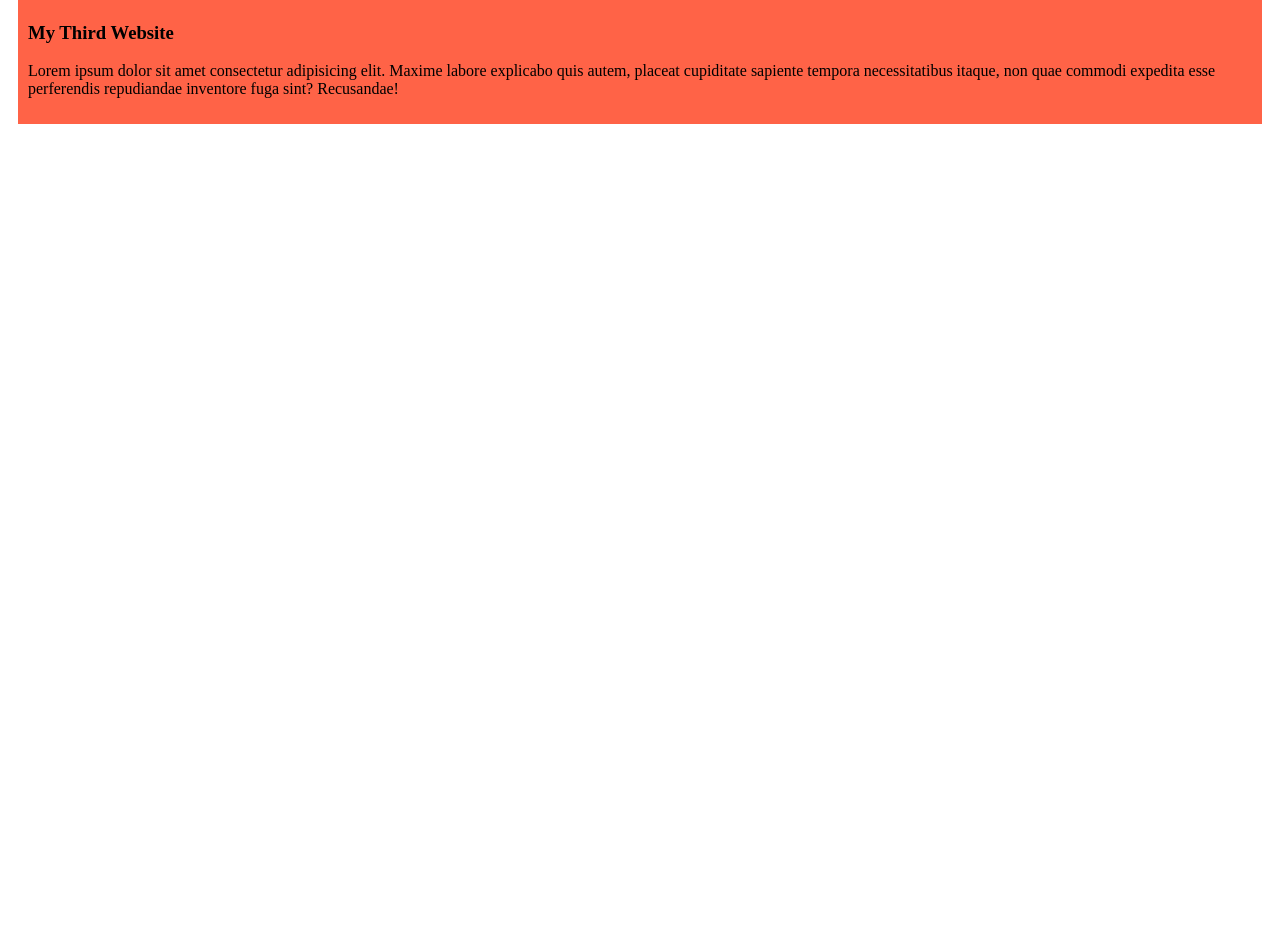
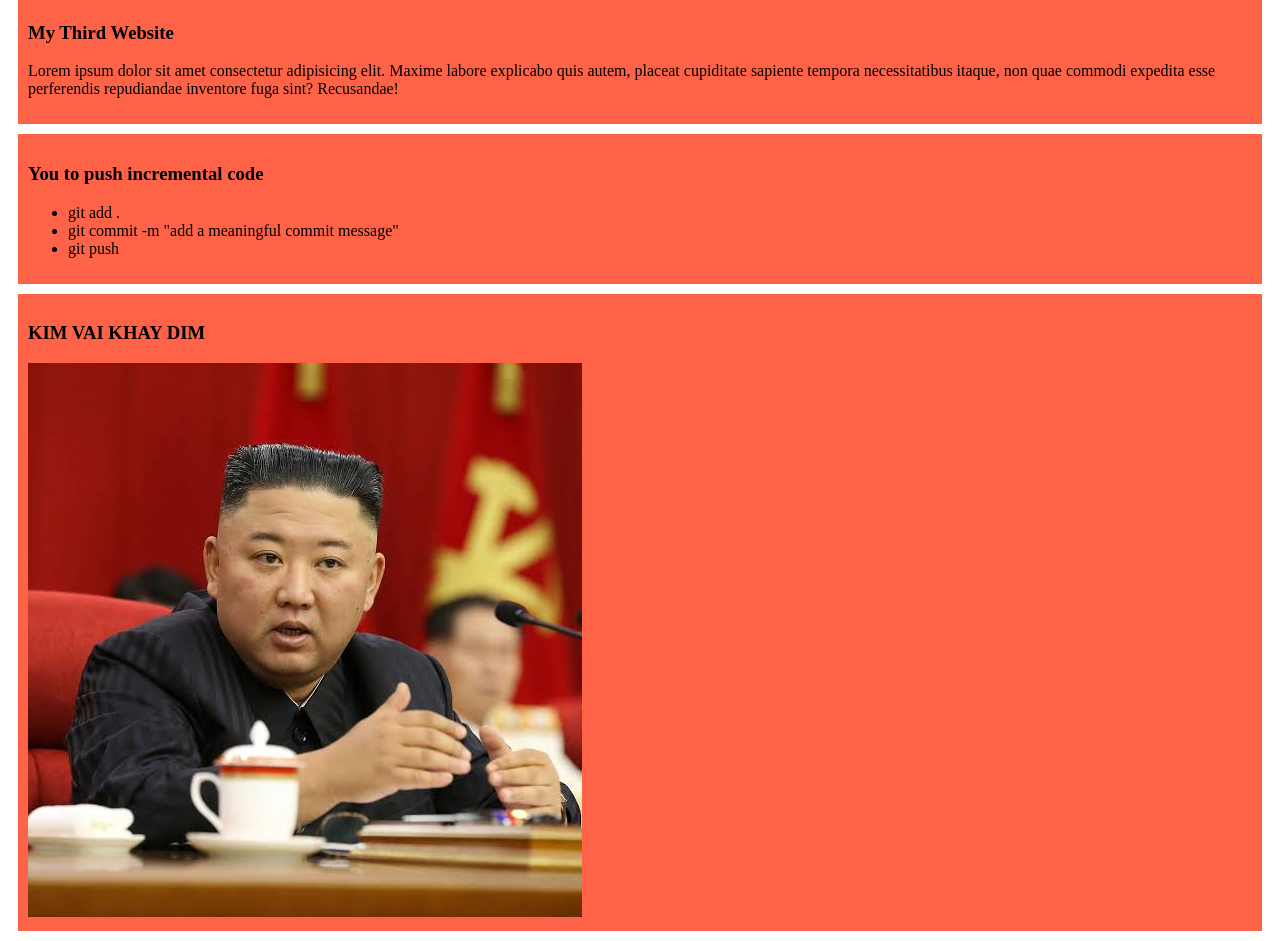
Before and after one commit to saudanoor/my-simple-website, a plain HTML site: page index.html in a window 1280 px wide. Shown: the part 300-1241 px from the top of the page. Before the commit the page ends 800 px from the top, so only its background shows below. Drawn offline with Linux system fonts and the light colour scheme.

Commit message:
kim vai er photo

```diff
--- a/index.html
+++ b/index.html
@@ -20,6 +20,18 @@
         <h3>My Third Website</h3>
         <p>Lorem ipsum dolor sit amet consectetur adipisicing elit. Maxime labore explicabo quis autem, placeat cupiditate sapiente tempora necessitatibus itaque, non quae commodi expedita esse perferendis repudiandae inventore fuga sint? Recusandae!</p>
     </div>
+    <div>
+        <h3>You to push incremental code</h3>
+        <ul>
+            <li>git add .</li>
+            <li>git commit -m "add a meaningful commit message"</li>
+            <li>git push</li>
+        </ul>
+    </div>
+    <div>
+        <h3>KIM VAI KHAY DIM</h3>
+        <img src="images/images.jfif" alt="">
+    </div>
 
 </body>
 </html>
```
Also changed, not shown: images/images.jfif (added).
